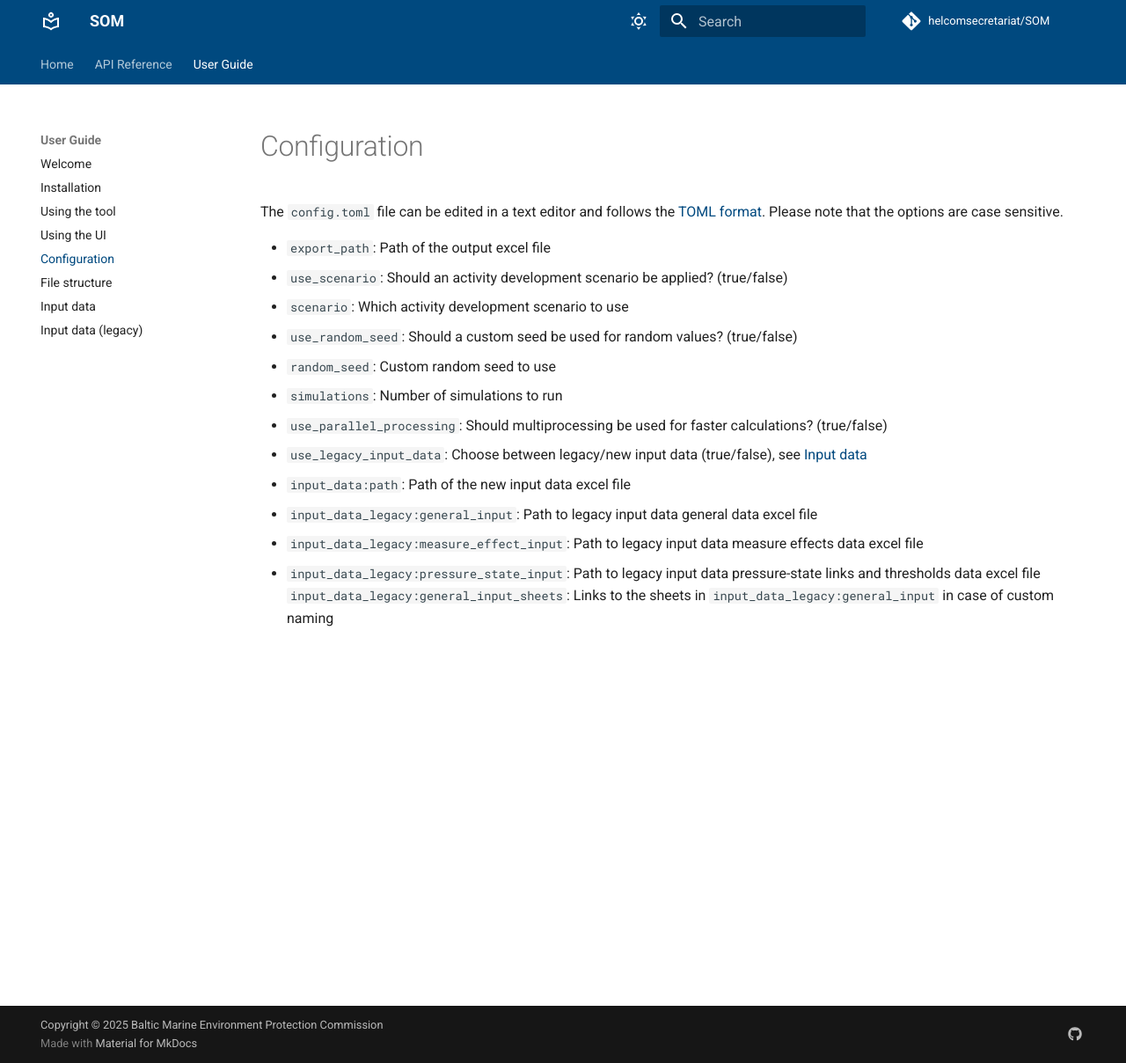
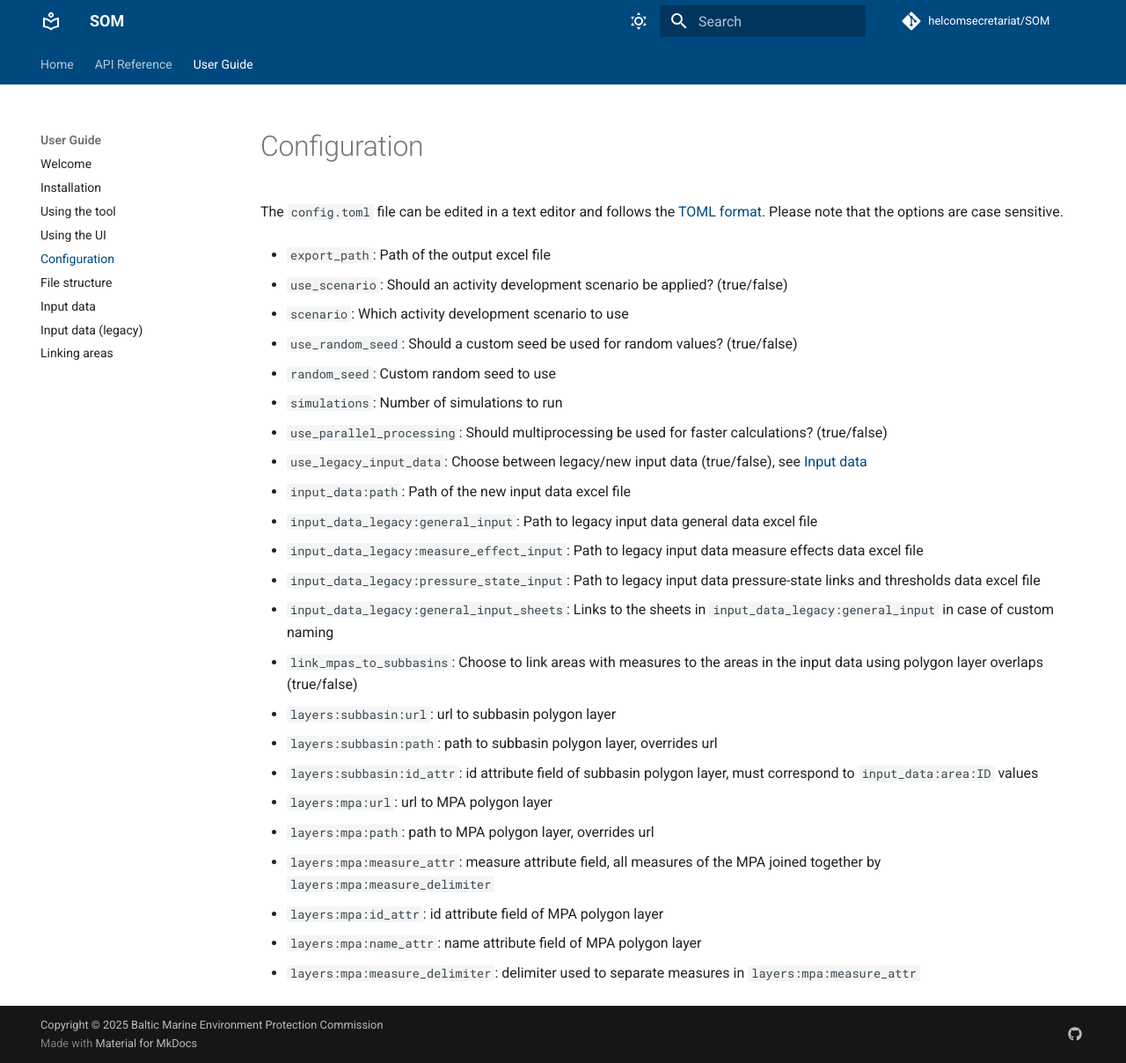
Before and after one commit to helcomsecretariat/SOM, an MkDocs documentation site: the page built from docs/guide/configuration.md, in a window 1280 px wide and 1208 px high. Shown: the whole window at 88% size. Built offline with MkDocs 1.6.1 and Material for MkDocs 9.7.7, drawn with Linux system fonts in a browser that asks for light colours; comment, search, counter and statistics services are not loaded.

Commit message:
updated docs with area linking

````diff
--- a/docs/guide/configuration.md
+++ b/docs/guide/configuration.md
@@ -1,15 +1,31 @@
 The ```config.toml``` file can be edited in a text editor and follows the [TOML format](https://toml.io/en/). Please note that the options are case sensitive.
 
 - ```export_path```: Path of the output excel file
+
 - ```use_scenario```: Should an activity development scenario be applied? (true/false)
 - ```scenario```: Which activity development scenario to use
+
 - ```use_random_seed```: Should a custom seed be used for random values? (true/false)
 - ```random_seed```: Custom random seed to use
+
 - ```simulations```: Number of simulations to run
+
 - ```use_parallel_processing```: Should multiprocessing be used for faster calculations? (true/false)
+
 - ```use_legacy_input_data```: Choose between legacy/new input data (true/false), see [Input data](input-data.md)
 - ```input_data:path```: Path of the new input data excel file
 - ```input_data_legacy:general_input```: Path to legacy input data general data excel file
 - ```input_data_legacy:measure_effect_input```: Path to legacy input data measure effects data excel file
 - ```input_data_legacy:pressure_state_input```: Path to legacy input data pressure-state links and thresholds data excel file
-```input_data_legacy:general_input_sheets```: Links to the sheets in ```input_data_legacy:general_input``` in case of custom naming
+- ```input_data_legacy:general_input_sheets```: Links to the sheets in ```input_data_legacy:general_input``` in case of custom naming
+
+- ```link_mpas_to_subbasins```: Choose to link areas with measures to the areas in the input data using polygon layer overlaps (true/false)
+- ```layers:subbasin:url```: url to subbasin polygon layer
+- ```layers:subbasin:path```: path to subbasin polygon layer, overrides url
+- ```layers:subbasin:id_attr```: id attribute field of subbasin polygon layer, must correspond to ```input_data:area:ID``` values
+- ```layers:mpa:url```: url to MPA polygon layer
+- ```layers:mpa:path```: path to MPA polygon layer, overrides url
+- ```layers:mpa:measure_attr```: measure attribute field, all measures of the MPA joined together by ```layers:mpa:measure_delimiter```
+- ```layers:mpa:id_attr```: id attribute field of MPA polygon layer
+- ```layers:mpa:name_attr```: name attribute field of MPA polygon layer
+- ```layers:mpa:measure_delimiter```: delimiter used to separate measures in ```layers:mpa:measure_attr```
--- a/mkdocs.yml
+++ b/mkdocs.yml
@@ -51,6 +51,7 @@ nav:
     - som_tools: modules/som_tools.md
     - som_plots: modules/som_plots.md
     - utilities: modules/utilities.md
+    - api_tools: modules/api_tools.md
   - User Guide:
       - Welcome: guide/welcome.md
       - Installation: guide/installation.md
@@ -60,6 +61,7 @@ nav:
       - File structure: guide/file-structure.md
       - Input data: guide/input-data.md
       - Input data (legacy): guide/input-data-legacy.md
+      - Linking areas: guide/linking-areas.md
 plugins:
   - search
   - mkdocstrings:
````
Also changed, not shown: README.md (+3 -3 lines), docs/guide/input-data.md (+4 -0 lines), docs/guide/linking-areas.md (added, +20 -0 lines), docs/index.md (+1 -0 lines), docs/modules/api_tools.md (added, +3 -0 lines).
